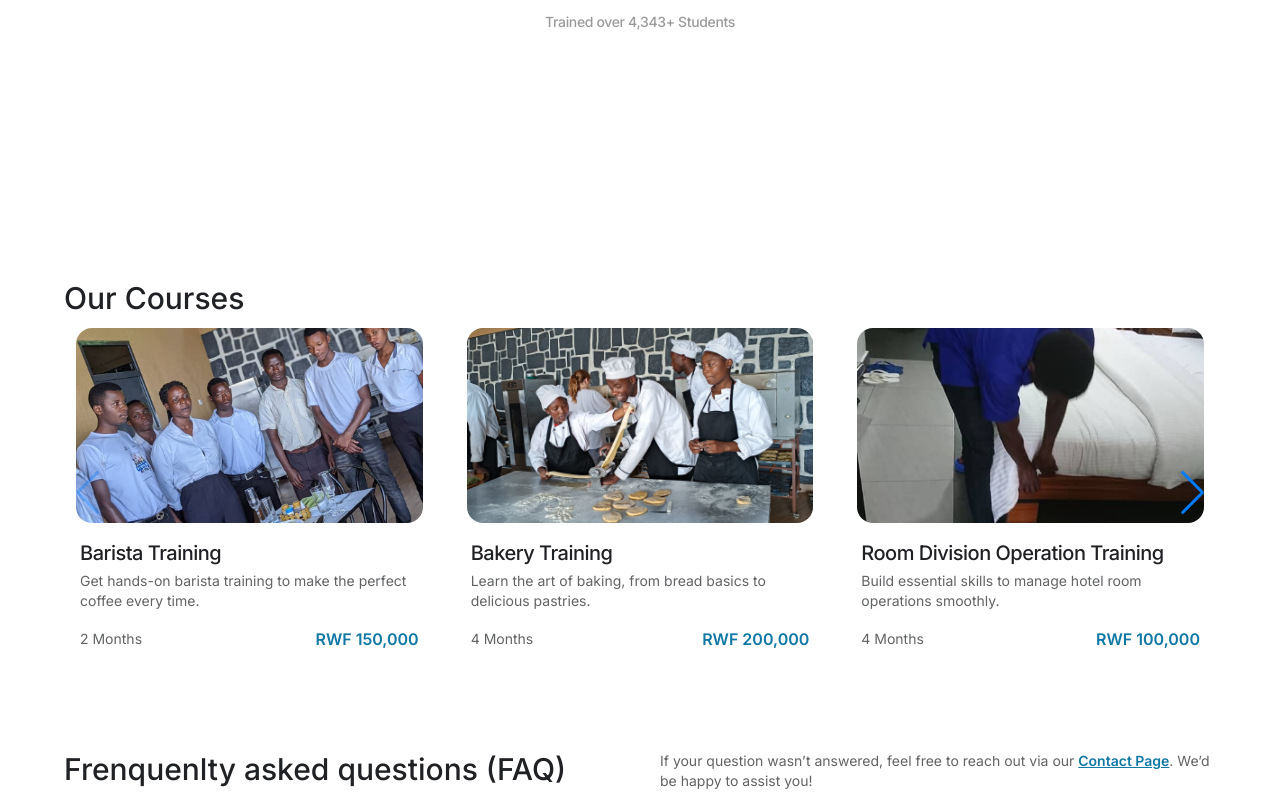
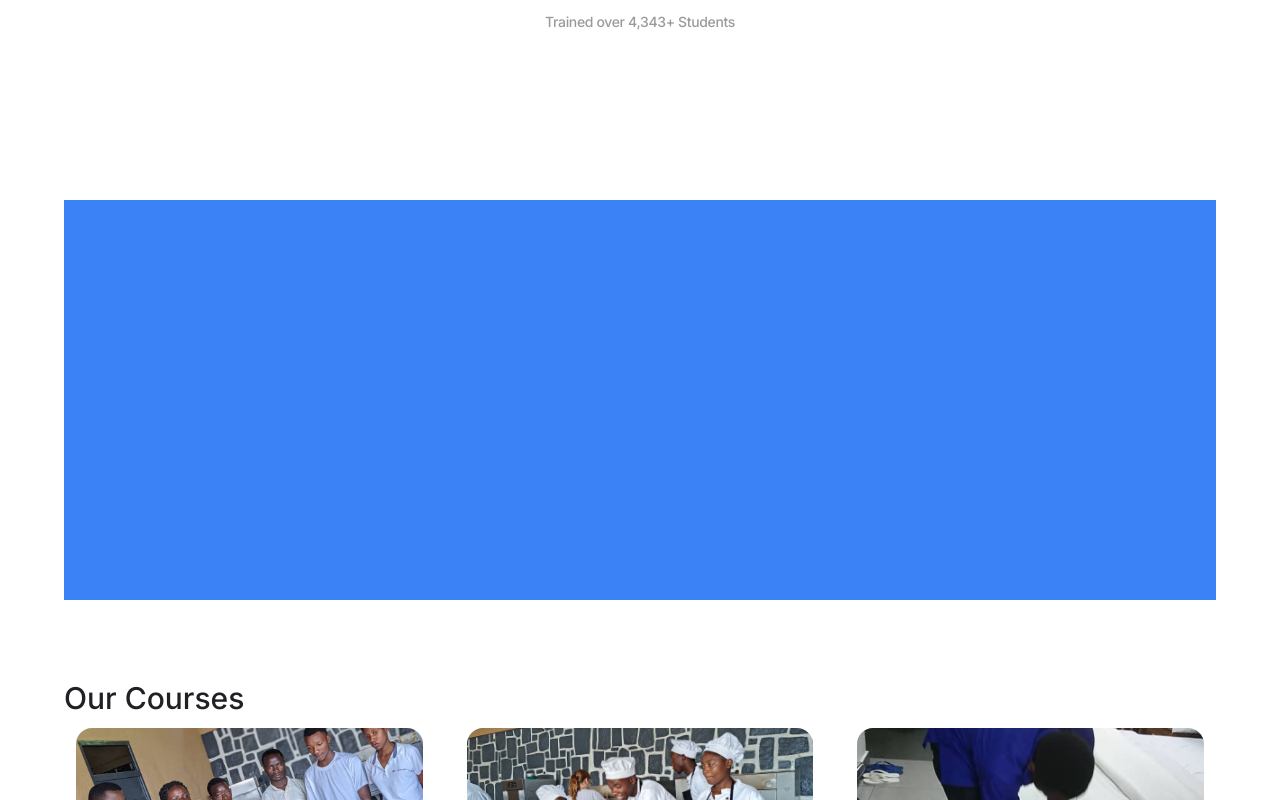
Before and after one commit to mbonikev/hotel_talents_pool, a React (Vite) app: page /#/ in a window 1280 px wide. Shown: the part 464-1264 px from the top of the page. Built offline with nearby package versions, Linux system fonts and the light colour scheme; what ldrs would draw is missing.

Commit message:
Stalker-commit: src/components/HeroSection.jsx

```diff
--- a/src/components/HeroSection.jsx
+++ b/src/components/HeroSection.jsx
@@ -25,7 +25,7 @@ function HeroSection() {
           Trained over {HeroSectionContent.count} Students
         </h1>
       </div>
-      <div className=""></div>
+      <div className="w-full min-h-[400px] bg-blue-500"></div>
     </div>
   );
 }
```
